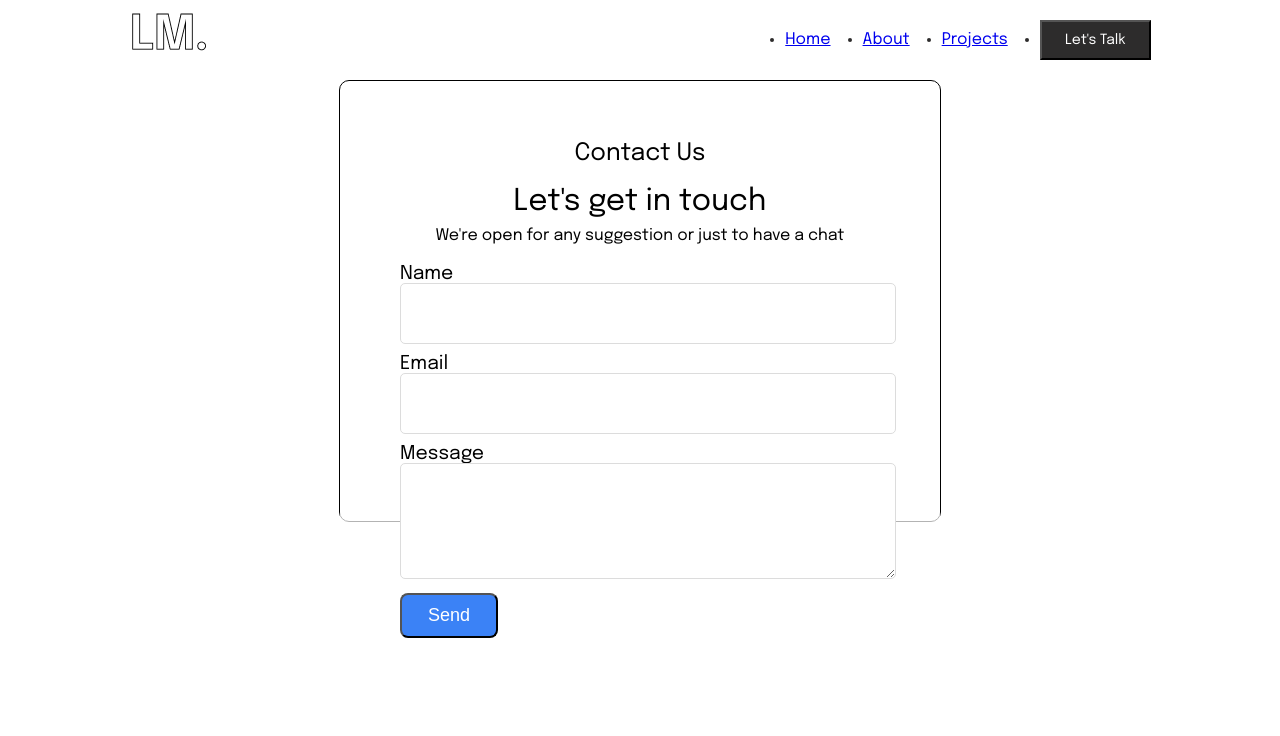
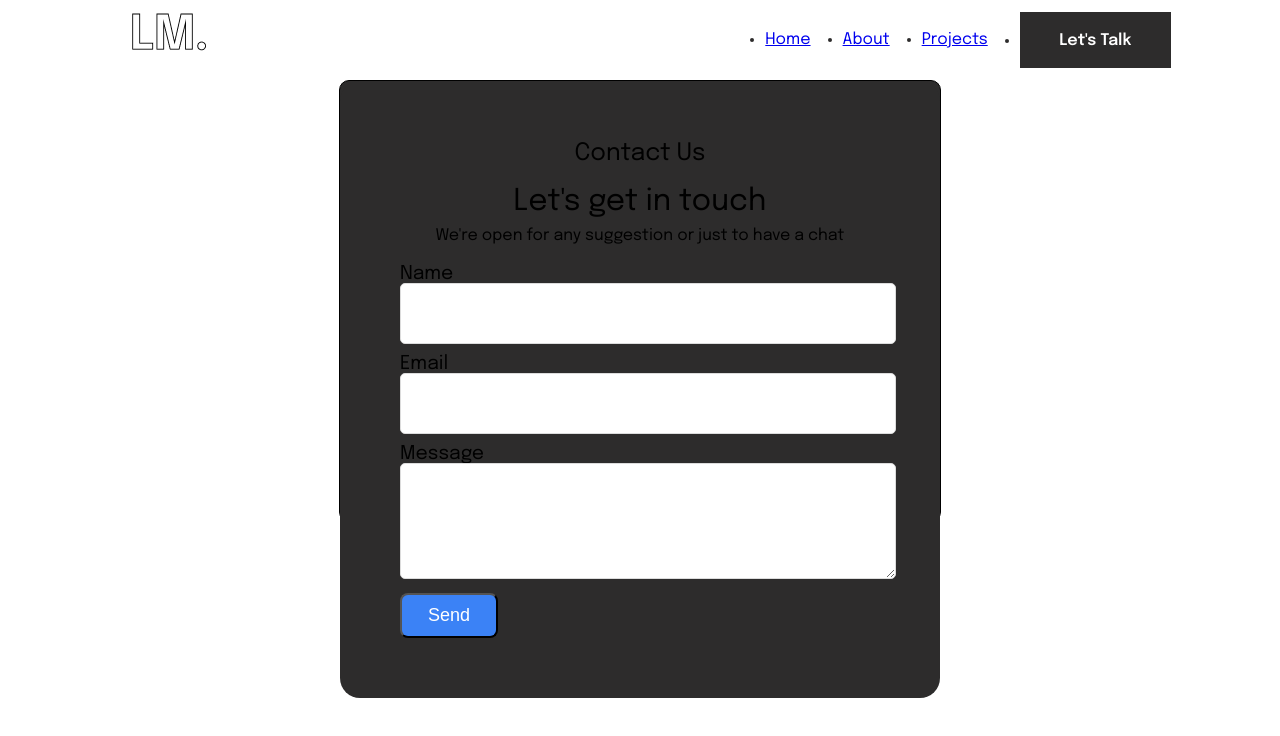
Before and after one commit to lmifflen/portfolio, a React (Create React App) app: page /contact in a window 1280 px wide. Shown: the top 736 px of the page. Built offline with nearby package versions, Linux system fonts and the light colour scheme; no server answers.

Commit message:
Built contact modal

```diff
--- a/public/index.html
+++ b/public/index.html
@@ -12,7 +12,7 @@
       name="description"
       content="Web site created using create-react-app"
     />
-    <link rel="apple-touch-icon" href="%PUBLIC_URL%/logo192.png" />
+    <!-- <link rel="apple-touch-icon" href="%PUBLIC_URL%/logo192.png" /> -->
     <!--
       manifest.json provides metadata used when your web app is installed on a
       user's mobile device or desktop. See https://developers.google.com/web/fundamentals/web-app-manifest/
--- /dev/null
+++ b/src/components/Contact/ChatPopup.css
@@ -0,0 +1,45 @@
+.popup {
+  display: none;
+  font-size: 10px;
+  position: fixed;
+
+  bottom: 30vh;
+left: 40vw;
+  /* top: 10rem; */
+  /* height: 60vh; */
+  /* height: 20rem; */
+  width: 25%;
+  /* display: flex; */
+  flex-direction: column;
+  /* justify-content: space-between; */
+  padding: 0.75rem;
+  /* box-shadow: 5px 5px 5px rgba(0, 0, 0, 0.4); */
+  border-radius: 10px;
+  z-index: 1000;
+}
+.popup.show {
+  display: flex;
+}
+
+.chat-btn-active {
+  border: none;
+  padding: 0.5rem 1rem;
+  border-radius: 0;
+  font-size: 1rem;
+  font-weight: 600;
+  cursor: pointer;
+  transition: all 0.2s ease-in-out;
+}
+.chat-btn {
+  color: #ffffff;
+  border: none;
+  padding: 0.5rem 1rem;
+  border-radius: 0;
+  font-family: "Epilogue";
+  font-style: normal;
+  font-weight: 400;
+  font-size: 14px;
+  line-height: 150%;
+  cursor: pointer;
+  transition: all 0.2s ease-in-out;
+}
--- a/src/components/Contact/Contact.css
+++ b/src/components/Contact/Contact.css
@@ -1,5 +1,5 @@
 .formbackground {
-    background-color: rgb(189, 244, 247);
+    background-color: #2D2C2C;
 
     background-repeat: no-repeat;
     background-size: cover;
@@ -30,7 +30,11 @@
     margin: 0 auto;
     height: 55vh;
     border: 1px solid black;
+    background-color: #2D2C2C;
     border-radius: 10px;
+    display: flex;
+    flex-direction: column;
+
   }
 
   .contactform {
@@ -39,7 +43,7 @@
     margin: 0 auto;
     align-items: center;
     padding: 60px;
-    background-color: rgba(255,255,255,.7);
+    background-color: #2D2C2C;
     border-radius: 20px;
     /* margin-top: 110px; */
 
--- a/src/components/Contact/Contact.jsx
+++ b/src/components/Contact/Contact.jsx
@@ -1,21 +1,30 @@
 
-import React, { useRef } from "react";
+import React, { useRef, useState } from "react";
 import emailjs from "@emailjs/browser";
 import "./Contact.css";
 
 
-const serviceId = process.env.REACT_APP_EMAILJS_SERVICE_ID;
-const templateID = process.env.REACT_APP_EMAILJS_TEMPLATE_ID;
-const publicKey = process.env.REACT_APP_EMAILJS_PUBLIC_KEY;
+// const serviceId = process.env.REACT_APP_EMAILJS_SERVICE_ID;
+// const templateID = process.env.REACT_APP_EMAILJS_TEMPLATE_ID;
+// const publicKey = process.env.REACT_APP_EMAILJS_PUBLIC_KEY;
 
-const showAlert = () => {
-  alert("Message sent successfully");
-}
+const serviceId = "service_uek54ss";
+const templateID = "contact_form";
+const publicKey = "pMwI03an17N5Ox-k2";
+
+
 
 const Contact = () => {
+  const showAlert = () => {
+    alert("Message sent successfully");
+    setShow(false);
+
+  }
   const form = useRef();
+  const [show, setShow] = useState(false);
 
   const sendEmail = (e) => {
+
     e.preventDefault();
 
 
@@ -32,6 +41,7 @@ const Contact = () => {
           e.target.reset()
           console.log(result.text);
           console.log("message sent");
+
         },
         (error) => {
           console.log(error.text);
@@ -60,7 +70,7 @@ const Contact = () => {
           </form>
         </div>
     //   </div>
-    // </div>
+    //  </div>
   );
 };
 
--- /dev/null
+++ b/src/components/Contact/ContactPopup.jsx
@@ -0,0 +1,20 @@
+import React, { useState } from 'react'
+import Contact from './Contact';
+import "./ChatPopup.css";
+// import { AiFillMessage, AiOutlineMessage } from 'react-icons/ai';
+
+//use AiOutlineMessage to show notification when message is unread
+const ChatPopup = () => {
+    const [show, setShow] = useState(false);
+  return (<div>
+    <div className={show ? "popup show" : "popup"}>
+        <Contact show={show} />
+
+        </div>
+
+        <div className={show ? 'chat-btn' : "chat-btn-active"} onClick={() => setShow(prevCheck => !prevCheck)} >Let's Talk</div>
+        </div>
+  )
+}
+
+export default ChatPopup
--- a/src/components/Navbar/Navbar.jsx
+++ b/src/components/Navbar/Navbar.jsx
@@ -1,12 +1,14 @@
-import React from 'react'
-import './Navbar.css'
+import React from "react";
+import Contact from "../Contact/Contact";
+import ChatPopup from "../Contact/ContactPopup";
+import "./Navbar.css";
 
 const Navbar = () => {
+  // const [contact, setContact] = React.useState(false);
   return (
-    <div className='navbar'>
-        <div className='logo'>
-            <img src='./Logo.png' alt='logo' />
-
+    <div className="navbar">
+      <div className="logo">
+        <img src="./Logo.png" alt="logo" />
       </div>
       <ul className="nav-list">
         <li>
@@ -19,12 +21,15 @@ const Navbar = () => {
           <a href="#projects">Projects</a>
         </li>
         <li>
-        <button className="contact-button">Let's Talk</button>
-    </li>
-</ul>
+          <div className="contact-button"> <ChatPopup></ChatPopup>
 
           </div>
-  )
-}
 
-export default Navbar
+        </li>
+
+      </ul>
+    </div>
+  );
+};
+
+export default Navbar;
--- a/src/pages/Home.jsx
+++ b/src/pages/Home.jsx
@@ -1,5 +1,7 @@
 import React from 'react'
 import About from '../components/About/About'
+import Contact from '../components/Contact/Contact'
+import ChatPopup from '../components/Contact/ContactPopup'
 import Footer from '../components/Footer/Footer'
 import Intro from '../components/Intro/Intro'
 import Portfolio from '../components/Portfolio/Portfolio'
@@ -7,6 +9,7 @@ import Portfolio from '../components/Portfolio/Portfolio'
 const Home = () => {
   return (
     <div>
+
     <Intro></Intro>
     <About></About>
     <Portfolio></Portfolio>
```
Lines whose indentation alone changed are shown as unchanged.
